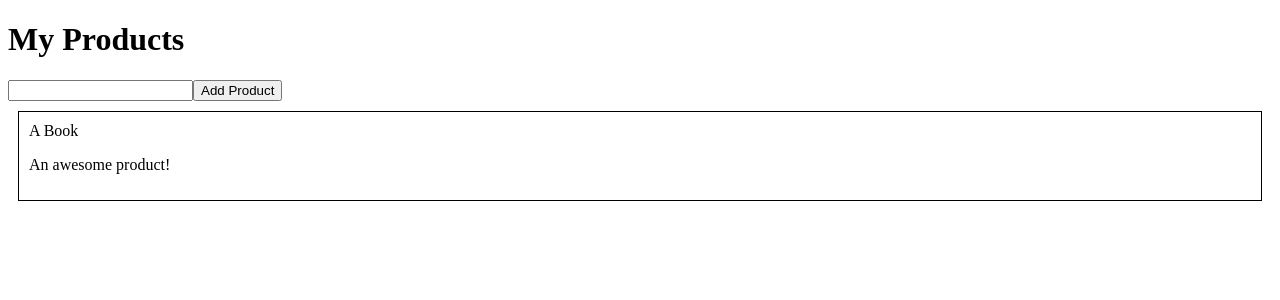
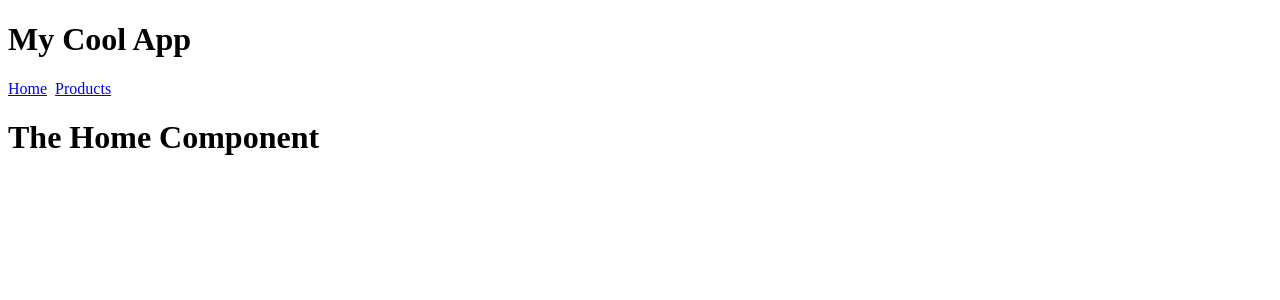
Before and after one commit to zakdim/ng-refresh, an Angular app: page / in a window 1280 px wide. Shown: the top 300 px of the page. Built offline with nearby package versions, Linux system fonts and the light colour scheme.

Commit message:
s02-17 Angular Routing

```diff
--- a/src/app/app.component.html
+++ b/src/app/app.component.html
@@ -1 +1,4 @@
-<app-products></app-products>
+<h1>My Cool App</h1>
+<a routerLink="/">Home</a>&nbsp;
+<a routerLink="/products">Products</a>
+<router-outlet></router-outlet>
--- /dev/null
+++ b/src/app/home.component.ts
@@ -0,0 +1,8 @@
+import { Component } from "@angular/core";
+
+@Component({
+  template: '<h1>The Home Component</h1>'
+})
+export class HomeComponent {
+
+}
```
Also changed, not shown: src/app/app-routing.module.ts (added, +19 -0 lines), src/app/app.module.ts (+6 -2 lines).
